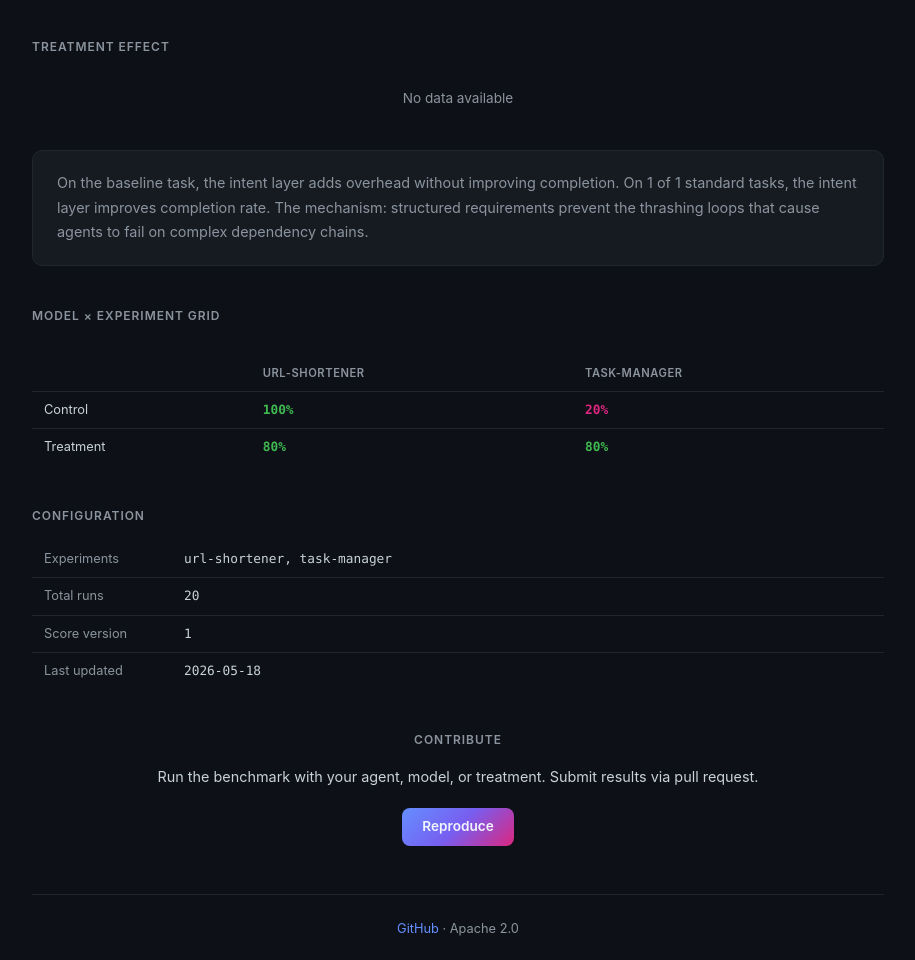
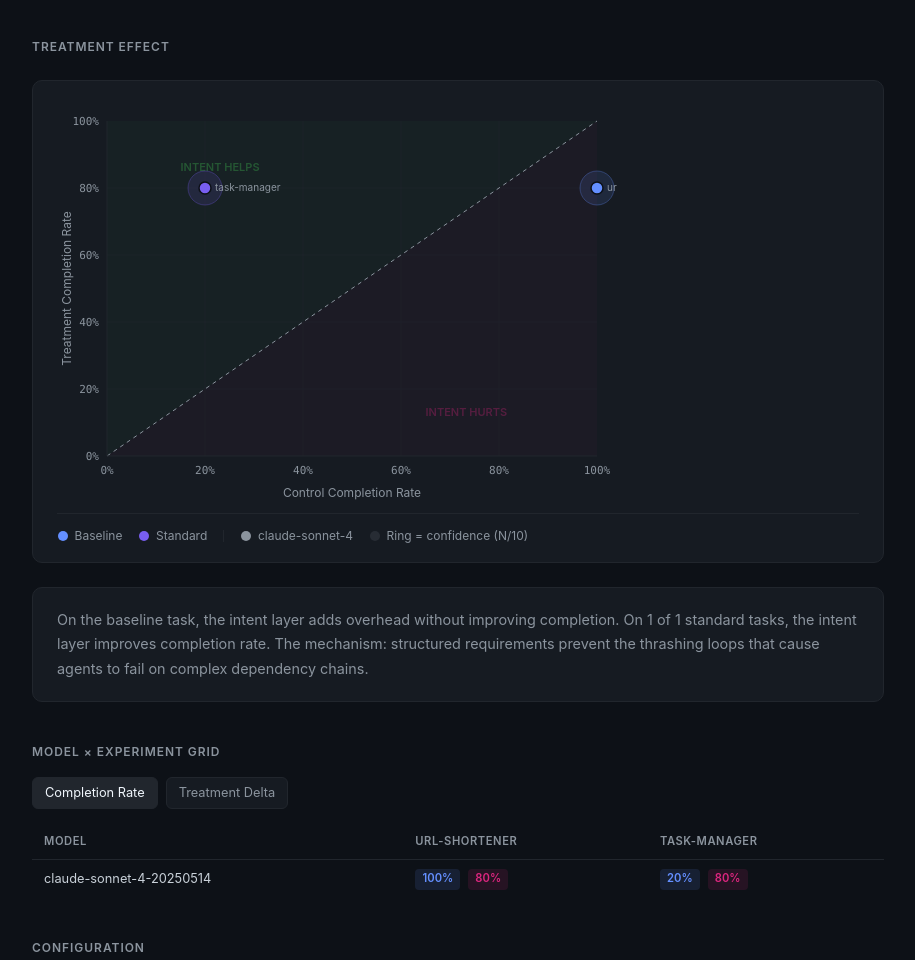
Before and after one commit to intent-bench/intent-bench, a plain HTML site: page docs/index.html in a window 1280 px wide. Shown: the part 700-1660 px from the top of the page, without its empty margins (182-1097 px from the left). Drawn offline with Linux system fonts and the light colour scheme.

Commit message:
fix: scatter plot ReferenceError on undefined variable r
The label positioning used bare `r` instead of `POINT_R`, causing a
ReferenceError that silently fell through to the catch handler showing
"No data available".

Co-Authored-By: Claude Opus 4.6 <noreply@anthropic.com>

```diff
--- a/docs/index.html
+++ b/docs/index.html
@@ -1009,7 +1009,7 @@
 
             // Label near point
             var label = document.createElementNS(ns, 'text');
-            label.setAttribute('x', cx + r + 4);
+            label.setAttribute('x', cx + POINT_R + 4);
             label.setAttribute('y', cy + 3);
             label.setAttribute('fill', '#8b949e');
             label.setAttribute('font-size', '10');
```
